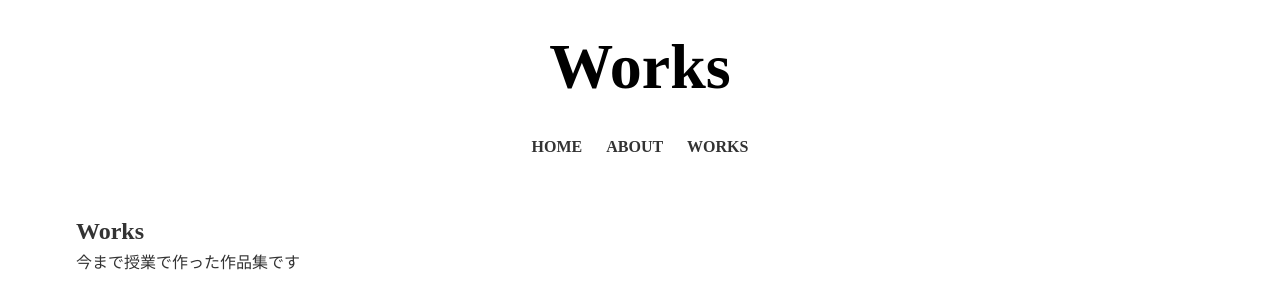
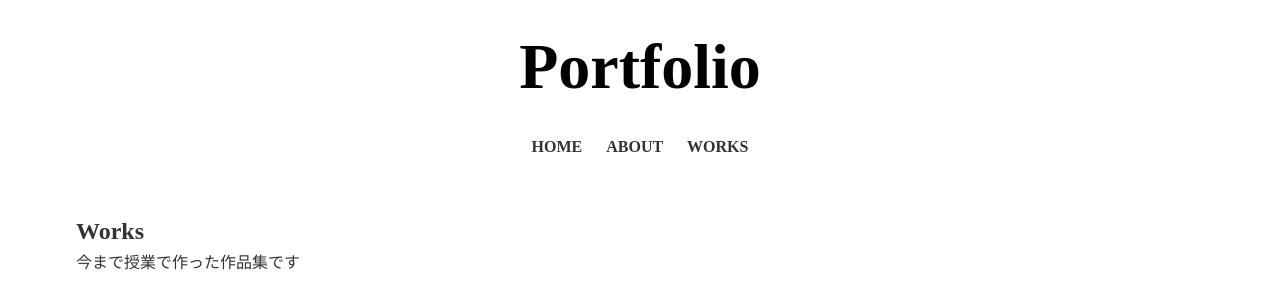
Before and after one commit to GOMA5555/Portfolio, a plain HTML site: page works.html in a window 1280 px wide. Shown: the top 294 px of the page. Drawn offline with Linux system fonts and the light colour scheme.

Commit message:
Update works.html

```diff
--- a/works.html
+++ b/works.html
@@ -11,7 +11,7 @@
 <body id="works">
 	<div id="wrap">
 	<header>
-		<h1><a href="index.html">Works</a></h1>
+		<h1><a href="index.html">Portfolio</a></h1>
 
 		<input type="checkbox" id="navBtn">
 		<label for="navBtn" class="open"><span></span></label>
```
